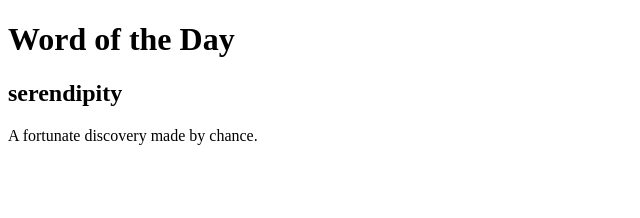
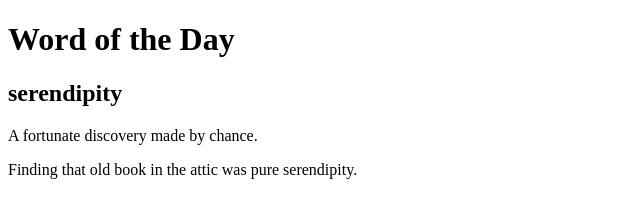
Before and after one commit to mrbreachie/Word-of-the-day, a plain HTML site: page Index.html in a window 1280 px wide. Shown: the whole page, without its empty margins (0-640 px from the left). Drawn offline with Linux system fonts and the light colour scheme.

Commit message:
Updated some ID's and Classes for use with CSS styles

```diff
--- a/Index.html
+++ b/Index.html
@@ -11,8 +11,11 @@
       <h1>Word of the Day</h1>
 
       <section id="word-card">
-        <h2 id="word">serendipity</h2>
-        <p id="definition">A fortunate discovery made by chance.</p>
+        <h2 class="word">serendipity</h2>
+        <p class="definition">A fortunate discovery made by chance.</p>
+        <p class="example">
+          Finding that old book in the attic was pure serendipity.
+        </p>
       </section>
     </main>
 
```
